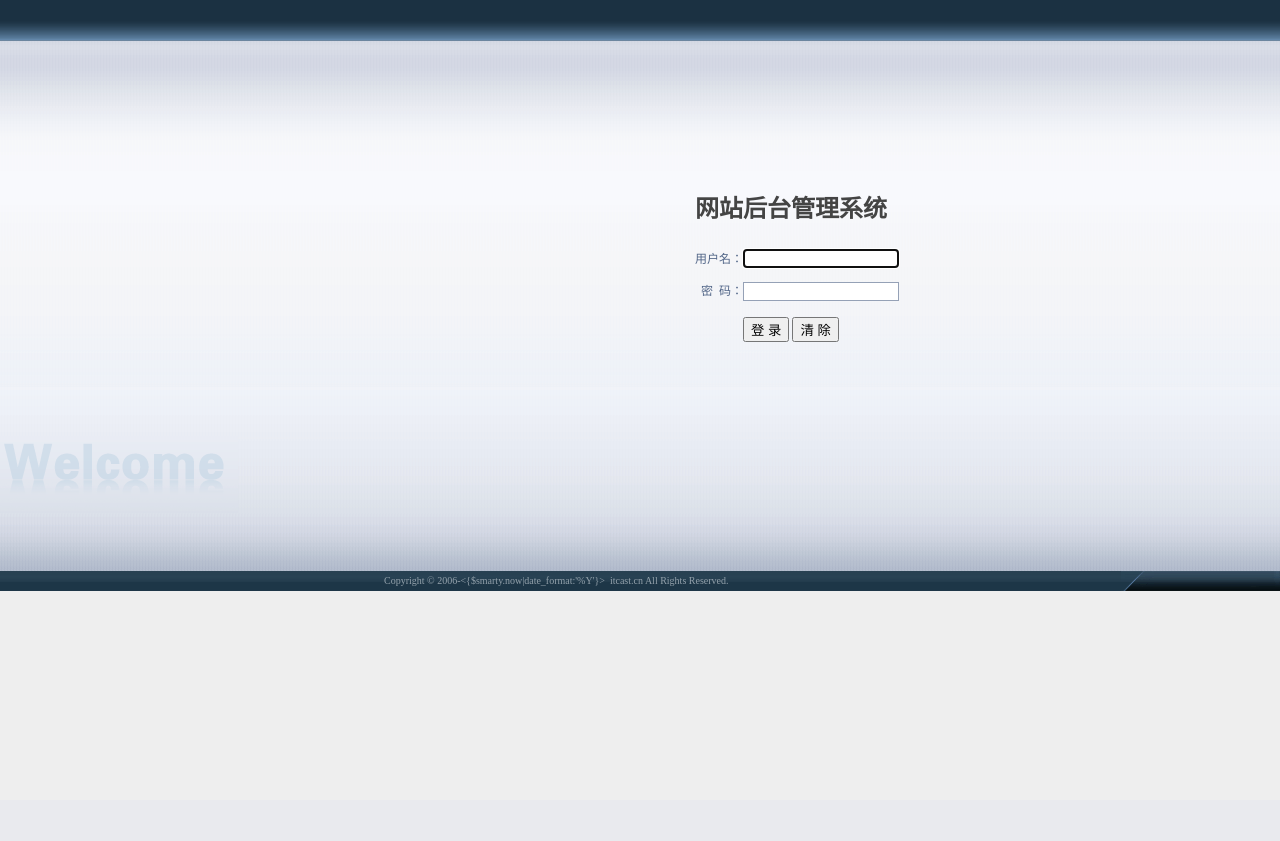
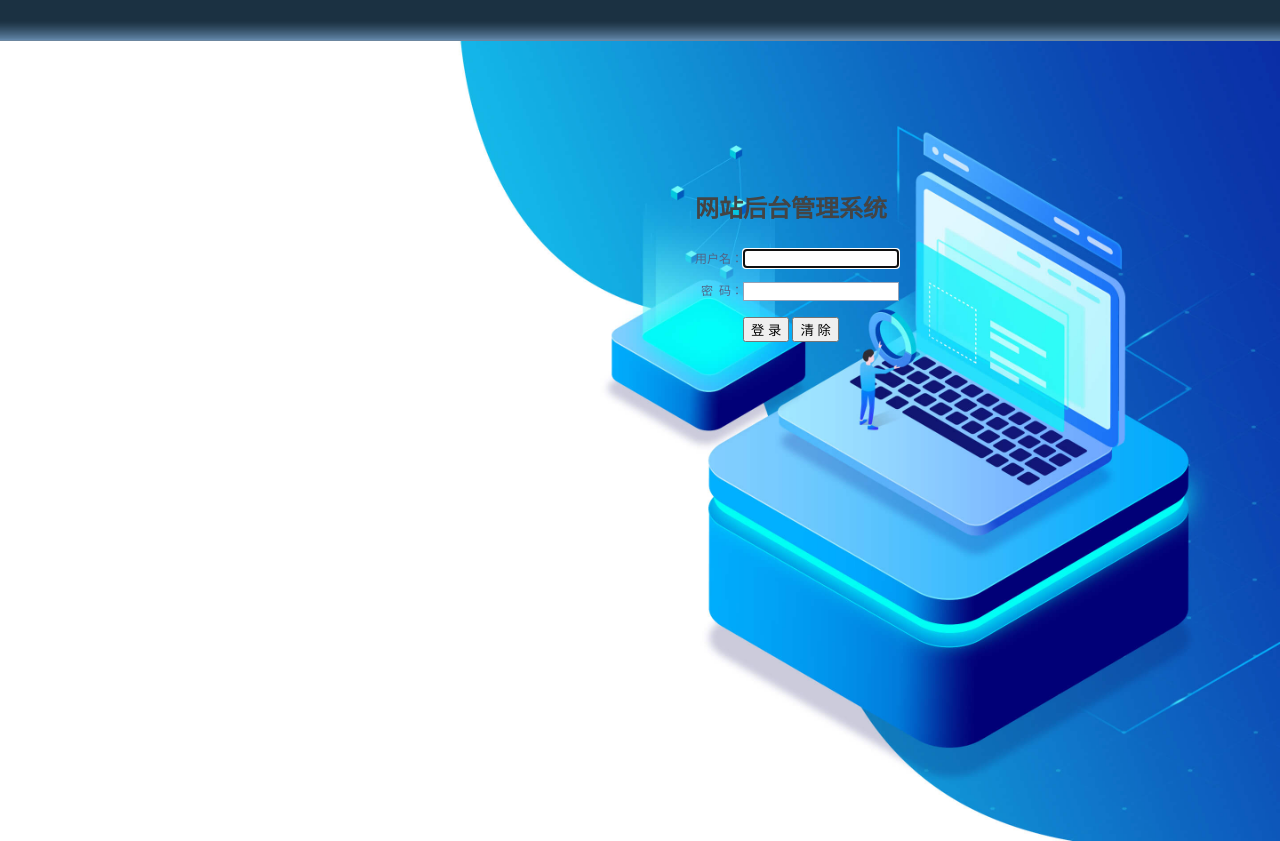
Before and after one commit to gdmec07140723/php_test_demo, a PHP site: page /Admin/View/User/login.html in a window 1280 px wide. Before the commit the page ends 591 px from the top, so only its background shows below. Run offline with PHP 8.4, Linux system fonts and the light colour scheme.

Commit message:
2018年11月10日10:21:58

```diff
--- a/Admin/View/User/index.html
+++ b/Admin/View/User/index.html
@@ -22,7 +22,7 @@ function confirmDel(id)
 <table width="100%" border="0" align="center" cellpadding="1" cellspacing="1" class="border">
 	<tr class="topbg"><td>用户管理</td></tr>
 	<tr class="tdbg">
-		<td height="30">&nbsp;&nbsp;
+		<td height="30">
 			<a href="?c=User&a=index">管理首页</a>&nbsp;|&nbsp;
 			<a href="?c=User&a=add">添加用户</a>
 		</td>
--- a/Admin/View/User/login.html
+++ b/Admin/View/User/login.html
@@ -85,13 +85,15 @@
 <!--顶部背景DIV-->
 <div id="header"></div>
 <!--欢迎光临-->
-<div id="content"><img src="./Public/Admin/Images/login-wel.gif"/></div>
-<div id="buttom">
-    <div class="copy2">
-        <nobr>Copyright &copy; 2006-<{$smarty.now|date_format:'%Y'}>&nbsp;&nbsp;itcast.cn All Rights Reserved.</nobr>
-    </div>
-    <div class="copy"><img src="./Public/Admin/Images/login-copy.gif"/></div>
+<div id="content">
+    <!--<img src="./Public/Admin/Images/login-wel.gif"/>-->
 </div>
+<!--<div id="buttom">-->
+    <!--<div class="copy2">-->
+        <!--<nobr>Copyright &copy; 2006-<{$smarty.now|date_format:'%Y'}>&nbsp;&nbsp;itcast.cn All Rights Reserved.</nobr>-->
+    <!--</div>-->
+    <!--<div class="copy"><img src="./Public/Admin/Images/login-copy.gif"/></div>-->
+<!--</div>-->
 </body>
 </html>
 <script language="javascript">
--- a/Public/Admin/Css/login.css
+++ b/Public/Admin/Css/login.css
@@ -1,13 +1,20 @@
 /***********************后台登录页面的CSS样式******************************/
+html, body {
+    width: 100%;
+    height: 100%;
+}
+
 /*头部样式*/
 #header{
 	background:url("../Images/login-top-bg.gif") repeat-x;
 	height:41px;
 }
 #content{
-	background:url("../Images/login-bg.gif") repeat-x;
+	background:url("../Images/repeat-bg.jpg") no-repeat center / 100% 100%;
 	padding:395px 20px 58px 0px;
 	text-align:right;
+    height: 100%;
+    box-sizing: border-box;
 }
 #buttom{
 	background:url("../Images/login-buttom-bg.gif") repeat-x;
```
Also changed, not shown: Public/Admin/Images/repeat-bg.jpg (added), README.md, 1 other file.
